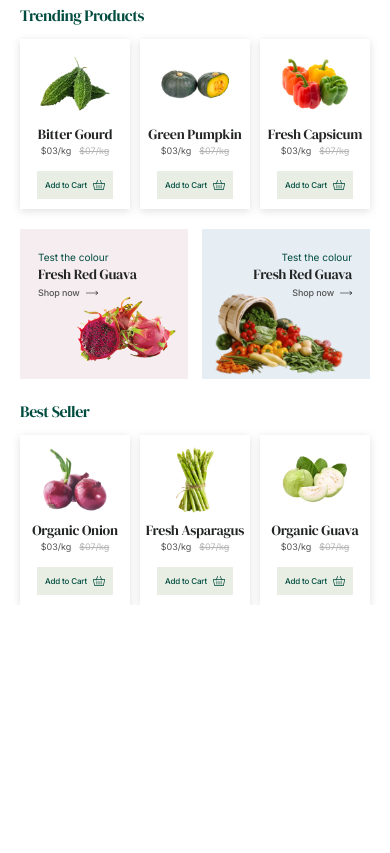
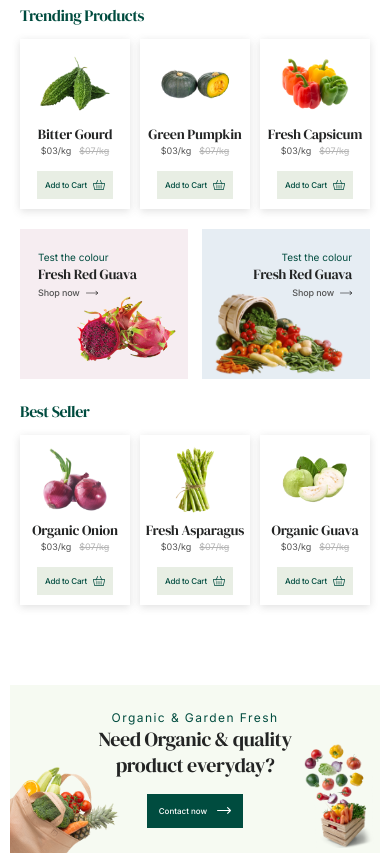
Before and after one commit to Shihab066/purely, a plain HTML site: page index.html in a window 390 px wide. Shown: the part 2975-3828 px from the top of the page. Before the commit the page ends 3580 px from the top, so only its background shows below. Drawn offline with Linux system fonts and the light colour scheme.

Commit message:
cta section added and responsive done

```diff
--- /dev/null
+++ b/css/10.CTA-Section/ctaSection.css
@@ -0,0 +1,182 @@
+/* -------------CTA section style start------------ */
+.cta-section {
+    padding: 61px 0;
+    margin-top: 130px;
+    background-color: var(--bg-primary);
+    position: relative;
+    display: flex;
+    justify-content: center;
+    /* align-items: center; */
+}
+
+.cta-text-container {
+    text-align: center;
+}
+
+.cta-subtitle {
+    font-size: 24px;
+    letter-spacing: 1.44px;
+}
+
+.cta-title {
+    color: var(--black);
+    margin-top: 16px;
+    margin-bottom: 40px;
+}
+
+.cta-img1 {
+    position: absolute;
+    left: 0;
+    bottom: 0;
+}
+
+.cta-img2 {
+    position: absolute;
+    top: 58px;
+    right: 48px;
+}
+
+/* ------------------------X---------------------- */
+
+
+@media screen and (max-width: 1199px) {
+    .cta-section {
+        width: 95%;
+        padding: 30px 0;
+    }
+
+    .cta-subtitle {
+        font-size: 20px;
+    }
+
+    .cta-title {
+        font-size: 34px;
+        line-height: 42px;
+        margin-bottom: 30px;
+    }
+
+    .cta-btn {
+        font-size: 14px;
+    }
+
+    .cta-img1 {
+        width: 250px;
+    }
+
+    .cta-img2 {
+        width: 140px;
+        top: 38px;
+    }
+}
+
+@media screen and (max-width: 992px) {
+
+    .cta-subtitle {
+        font-size: 18px;
+    }
+
+    .cta-title {
+        font-size: 30px;
+        line-height: 36px;
+        margin-bottom: 24px;
+    }
+
+    .cta-btn {
+        font-size: 12px;
+        padding: 16px 16px;
+    }
+
+    .cta-img1 {
+        width: 200px;
+    }
+
+    .cta-img2 {
+        width: 110px;
+        top: 48px;
+    }
+}
+
+@media screen and (max-width: 767px) {
+    .cta-section {
+        margin-top: 100px;
+    }
+
+    .cta-subtitle {
+        font-size: 16px;
+    }
+
+    .cta-title {
+        font-size: 28px;
+        line-height: 32px;
+        margin-bottom: 22px;
+    }
+
+    .cta-btn {
+        font-size: 10px;
+        padding: 14px 14px;
+    }
+
+    .cta-btn-icon {
+        width: 16px;
+    }
+
+    .cta-img1 {
+        width: 160px;
+    }
+
+    .cta-img2 {
+        width: 90px;
+        top: 58px;
+        right: 20px;
+    }
+}
+
+@media screen and (max-width: 575px) {
+
+    .cta-section {
+        padding: 25px 0;
+        margin-top: 80px;
+    }
+
+    .cta-subtitle {
+        font-size: 12px;
+    }
+
+    .cta-title {
+        font-size: 20px;
+        line-height: 26px;
+        margin-top: 0px;
+        margin-bottom: 16px;
+    }
+
+    .cta-btn {
+        font-size: 8px;
+        padding: 12px 12px;
+    }
+
+    .cta-btn-icon {
+        width: 14px;
+    }
+
+    .cta-img1 {
+        width: 110px;
+    }
+
+    .cta-img2 {
+        width: 70px;
+        top: 58px;
+        right: 6px;
+    }
+}
+
+@media screen and (max-width: 374px) {
+    .cta-img1 {
+        width: 100px;
+    }
+
+    .cta-img2 {
+        width: 60px;
+        right: 0;
+        top: 65px;
+    }
+}
--- a/css/4.About/about.css
+++ b/css/4.About/about.css
@@ -457,7 +457,7 @@
 }
 
 
-@media screen and (max-width:576px) {
+@media screen and (max-width:575px) {
     .about-section {
         margin-top: 60px;
     }
--- a/css/5.Regular-Products/regularProducts.css
+++ b/css/5.Regular-Products/regularProducts.css
@@ -18,7 +18,7 @@
 /* --------------------------X------------------------ */
 
 
-@media screen and (max-width:1250px) {
+@media screen and (max-width:1199px) {
     .regular-products-section {
         margin-top: 150px;
     }
@@ -115,7 +115,7 @@
 }
 
 
-@media screen and (max-width:576px) {
+@media screen and (max-width:575px) {
     .regular-products-section {
         margin-top: 70px;
     }
--- a/css/8.Tranding-Products/trandingProducts.css
+++ b/css/8.Tranding-Products/trandingProducts.css
@@ -123,7 +123,7 @@
 
 /* responsive design start */
 
-@media screen and (max-width:1200px) {
+@media screen and (max-width:1199px) {
 
     .tranding-best-product-section {
         margin-top: 80px;
@@ -437,7 +437,7 @@
 
 }
 
-@media screen and (max-width:576px) {
+@media screen and (max-width:575px) {
     .tranding-best-product-section {
         width: 350px;
         gap: 20px;
--- a/index.html
+++ b/index.html
@@ -513,6 +513,26 @@
             </section>
         </section>
         <!-- Tranding Product Section End-->
+
+
+        <!-- CTA Section Start -->
+        <section class="cta-section custom-width">
+            <div class="cta-text-container">
+                <h4 class="cta-subtitle banner-subtitle">Organic & Garden Fresh</h4>
+                <h2 class="cta-title primary-title">
+                    Need Organic & quality<br>
+                    product everyday?
+                </h2>
+                <button class="btn-primary cta-btn">
+                    Contact now
+                    <img class="cta-btn-icon" src="images/icons/rightArrow.svg" alt="arrow icon" style="margin-left: 8px;">
+                </button>
+            </div>
+            <img class="cta-img1" src="images/ctaSectionImg/1.png">
+            <img class="cta-img2" src="images/ctaSectionImg/2.png">
+        </section>
+        <!-- CTA Section End -->
+
     </main>
 
     <script src="./script/script.js"></script>
--- a/style.css
+++ b/style.css
@@ -7,6 +7,8 @@
 @import url('css/5.Regular-Products/regularProducts.css');
 @import url('css/6.Banners/banner.css');
 @import url('css/8.Tranding-Products/trandingProducts.css');
+@import url('css/10.CTA-Section/ctaSection.css');
+
 
 * {
     margin: 0;
```
Also changed, not shown: common html components/section-button.html (added, +4 -0 lines), common html components/regular-card-button.html (renamed from common html components/card-button.html), common html components/regular-product-card.html (renamed from common html components/product-card.html), images/ctaSectionImg/1.png (added), images/ctaSectionImg/2.png (added).
